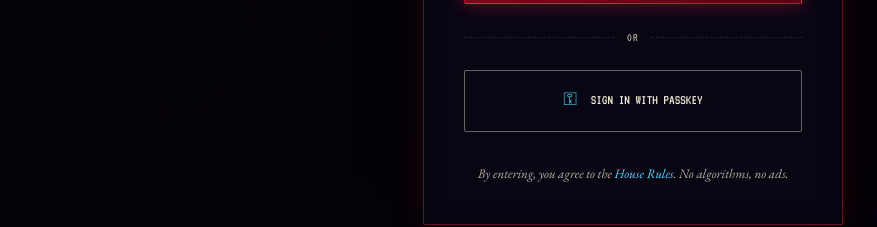
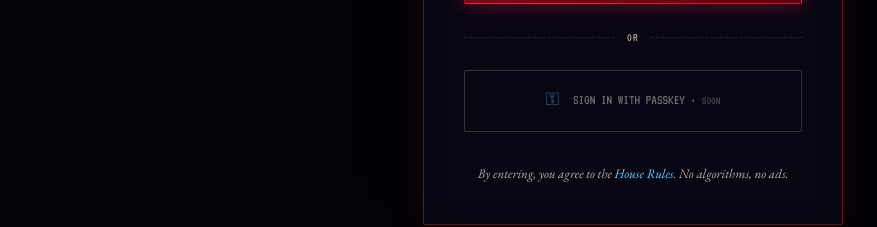
Before and after one commit to JeffThomas360/HorrorWriter, a React (Vite) app: page /profile in a window 1280 px wide. Shown: the part 447-674 px from the top of the page, without its empty margins (7-884 px from the left). Built offline with nearby package versions, Linux system fonts and the light colour scheme; no server answers.

Commit message:
refactor(auth): replace passkey alert() with proper disabled state
alert() was jarring against the modal aesthetic. Replaced with a real disabled button and a 'soon' suffix. Added a generic .btn:disabled rule so other disabled buttons share the visual treatment.

```diff
--- a/src/components/SignInModal.jsx
+++ b/src/components/SignInModal.jsx
@@ -83,8 +83,8 @@ export default function SignInModal({ isOpen, onClose }) {
           <span>OR</span>
         </div>
 
-        <button className="btn ghost full-width passkey-btn" onClick={() => alert('Passkeys coming soon')}>
-          <span className="icon">⚿</span> Sign in with Passkey
+        <button className="btn ghost full-width passkey-btn" disabled aria-disabled="true">
+          <span className="icon">⚿</span> Sign in with Passkey&nbsp;·&nbsp;<small style={{ opacity: 0.6 }}>soon</small>
         </button>
 
         <p className="modal-footer">
--- a/src/style.css
+++ b/src/style.css
@@ -249,6 +249,10 @@ header.nav{
 .btn.ghost:hover{
   border-color:var(--cyan);color:var(--cyan);
   box-shadow:0 0 18px rgba(76,213,255,.35);
+}
+.btn:disabled,
+.btn[aria-disabled="true"]{
+  opacity:.45;cursor:not-allowed;pointer-events:none;
 }
 .btn.cyan{
   background:transparent;border:1px solid var(--cyan);color:var(--cyan);
```
